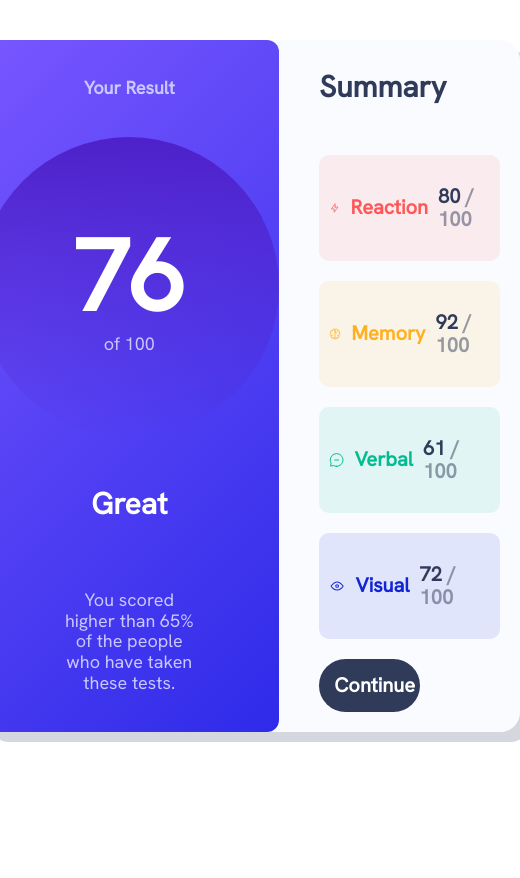
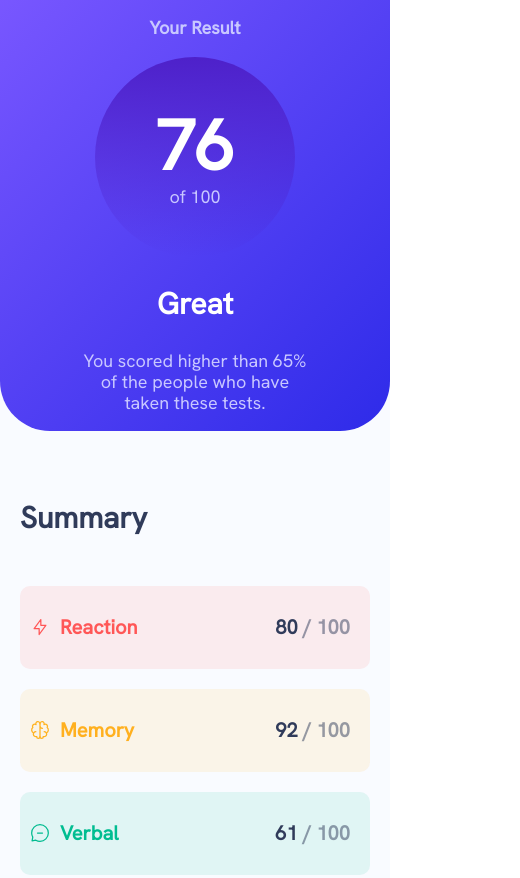
Before and after one commit to AdamR22/results-summary-component, a plain HTML site: page index.html in a window 390 px wide. Shown: the top 878 px of the page, 520 px wide, since content can reach past the window. Before the commit the page ends 844 px from the top, so only its background shows below. Drawn offline with Linux system fonts and the light colour scheme.

Commit message:
Add mobile styling

```diff
--- a/style.css
+++ b/style.css
@@ -590,3 +590,48 @@ button:focus, button:hover {
 button:focus {
     outline: none;
 }
+
+@media (max-width: 42rem) {
+    body {
+        position: relative;
+    }
+
+    header {
+        position: absolute;
+        z-index: -1;
+    }
+
+    main {
+        margin: 0;
+    }
+
+    div.result-card {
+        display: flex;
+        flex-direction: column;
+    }
+
+    div.results {
+        border-radius: 0 0 5rem 5rem;
+    }
+
+    div#result-circle {
+        height: 20rem;
+        width: 20rem;
+    }
+
+    div#result-circle span {
+        font-size: 7rem;
+    }
+
+    div#result-summary p {
+        margin-top: 0;
+    }
+
+    div.summary-tile, button, div.summary > p {
+        margin-left: 2rem;
+    }
+
+    button {
+        width: 90%;
+    }
+}
```
